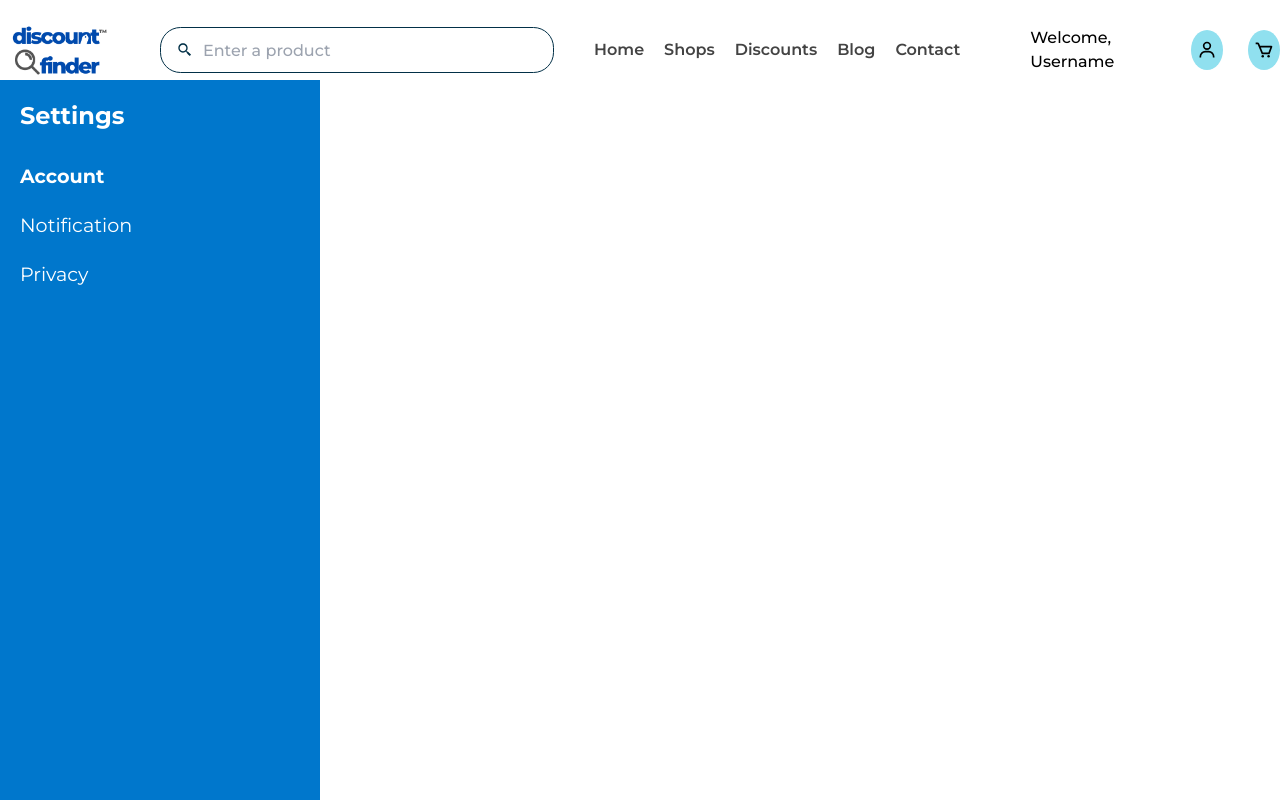
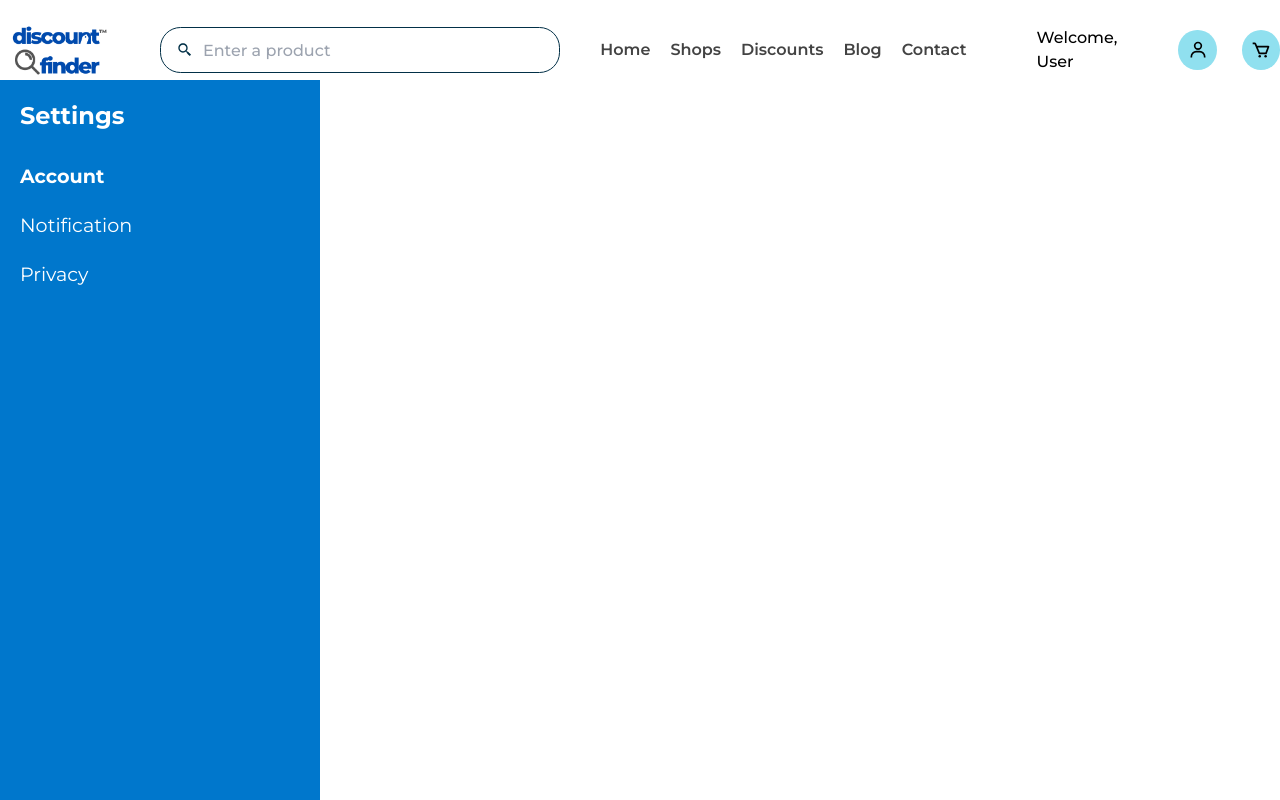
Before and after one commit to ryandela44/soen357Project, a React (Create React App) app: page /settings in a window 1280 px wide. Built offline with nearby package versions, Linux system fonts and the light colour scheme.

Commit message:
header update

```diff
--- a/src/Component/Header/Header.js
+++ b/src/Component/Header/Header.js
@@ -80,7 +80,7 @@ const Header = () => {
                 </div>
 
                 <div className="profile">
-                    <h1 className="username-title">{'Welcome, ' + (user ? user.email : 'Username')}</h1> {/* Display user email or default text */}
+                    <h1 className="username-title">{'Welcome, ' + (user ? user.email : 'User')}</h1> {/* Display user email or default text */}
                     <div className="headerIcon" onClick={handleSettingsNavigation}>
                         <BiUser className="w-5 h-5"/>
                     </div>
```
